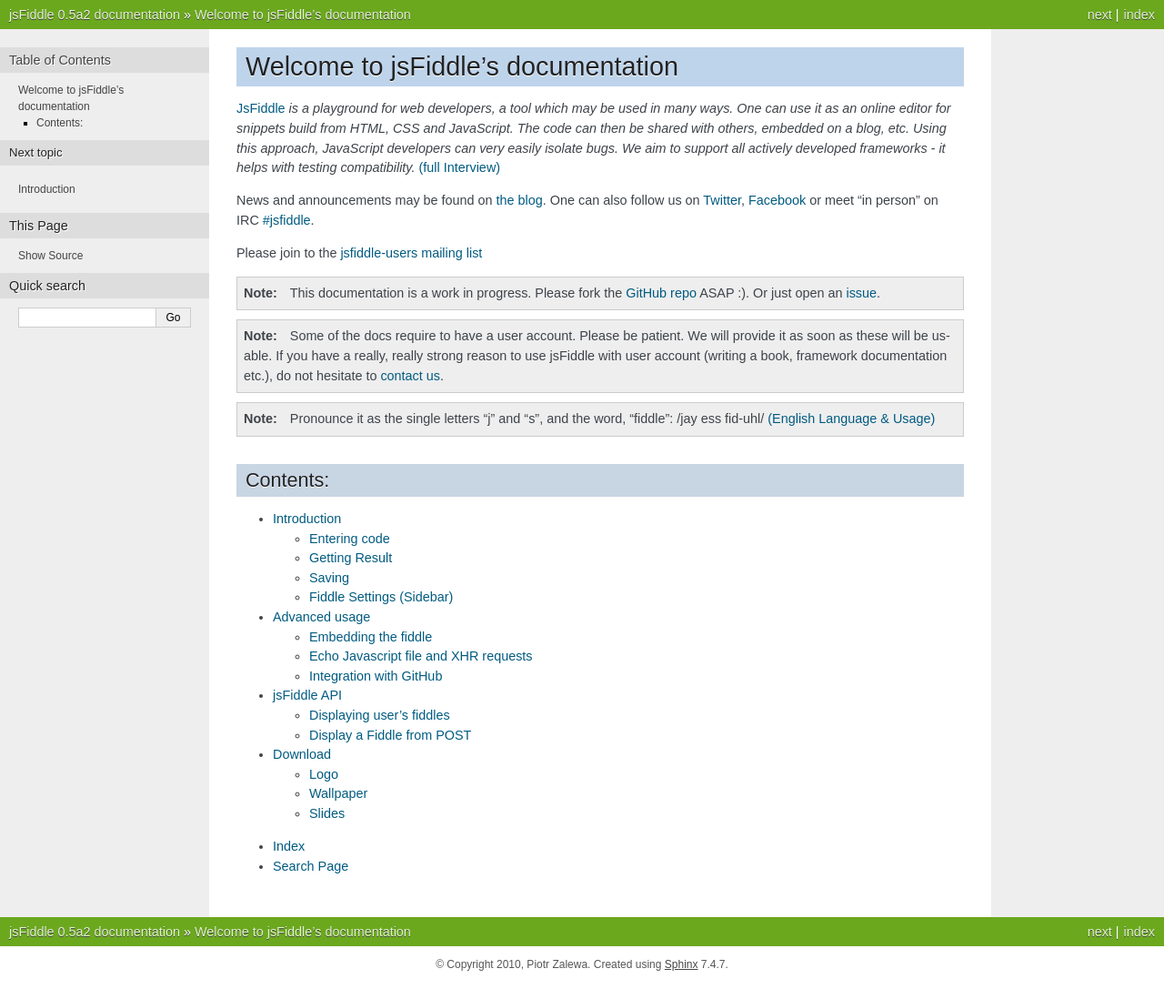
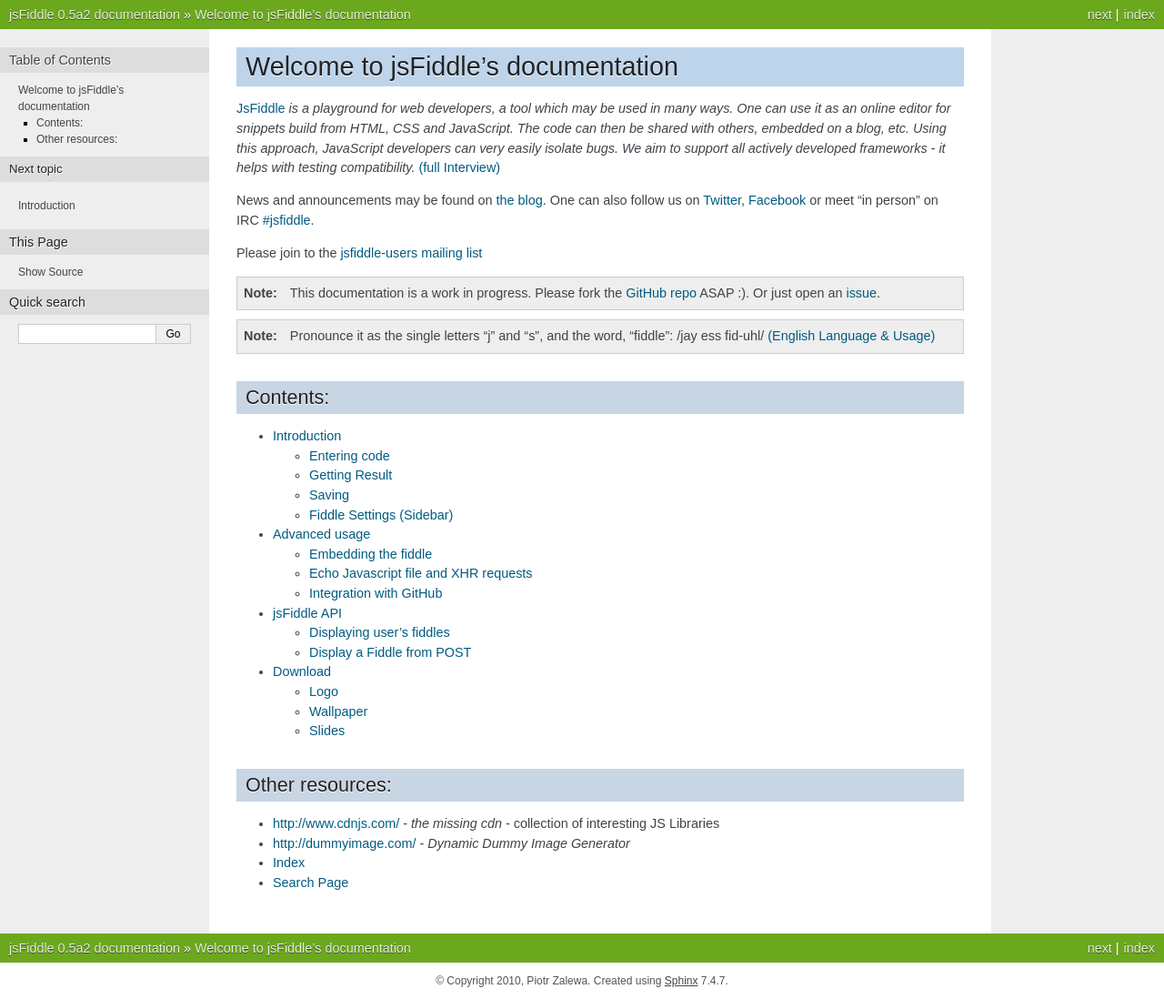
Before and after one commit to jsfiddle/jsfiddle-users, a Sphinx documentation site: the page built from docs/index.rst, in a window 1280 px wide. Shown: the whole page at 91% size. Built offline with Sphinx 7.4.7, drawn with Linux system fonts in a browser that asks for light colours; pages that are not in the unit, such as notebooks, are missing from menus.

Commit message:
other resources added, info about user accounts removed

```diff
--- a/docs/index.rst
+++ b/docs/index.rst
@@ -25,12 +25,6 @@
    Or just open an `issue <http://github.com/jsfiddle/jsfiddle-docs-alpha/issues>`_.
 
 .. note::
-   Some of the docs require to have a user account. Please be patient. We will provide it
-   as soon as these will be usable. If you have a really, really strong reason to use jsFiddle
-   with user account (writing a book, framework documentation etc.), do not hesitate to `contact us
-   <http://webdev.zalewa.info/contact/>`_.
-
-.. note::
    Pronounce it as the single letters "j" and "s", and the word, "fiddle": /jay ess fid-uhl/
    `(English Language & Usage) <http://english.stackexchange.com/questions/8688/pronunciation-of-jsfiddle>`_
 
@@ -47,5 +41,13 @@
    framework_support.srt
    media/index.rst
 
+
+Other resources:
+----------------
+
+* http://www.cdnjs.com/ - *the missing cdn* - collection of interesting JS
+  Libraries
+* http://dummyimage.com/ - *Dynamic Dummy Image Generator*
+
 * :ref:`genindex`
 * :ref:`search`
```
